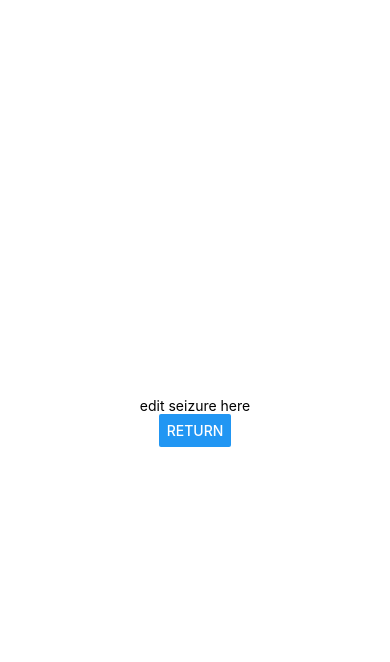
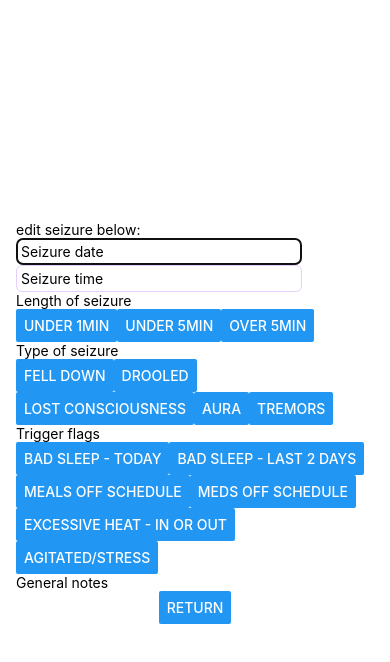
Before and after one commit to ctkcoding/seizure-tracker, a React Native app: screen / in a window 390 px wide. Both pictures are taken after a click on the button "ADD A SEIZURE". Shown: the top 662 px of the page. Built offline with nearby package versions, Linux system fonts and the light colour scheme.

Commit message:
build more unstyled mockup

```diff
--- a/components/SeizureEditor.tsx
+++ b/components/SeizureEditor.tsx
@@ -6,12 +6,52 @@ interface SeizureEditorProps {
     visible: boolean;
     onCancel: () => void;
 }
+
 function SeizureEditor(props: SeizureEditorProps) {
     return(
         <Modal visible={props.visible} animationType="slide">
             <View style={styles.inputContainer}>
-                <View>
-                    <Text>edit seizure here</Text>
+                <View style={styles.viewSection}>
+                    <Text>edit seizure below:</Text>
+                    <TextInput // todo - handle as form
+                        style={styles.textInput}
+                        placeholder="Seizure date"
+                        // onChangeText={goalInputHandler}
+                        // value={enteredGoalText}
+                    />
+                    <TextInput
+                        placeholder="Seizure time"
+                        style={styles.textInput}
+                    />
+                    {/* button based booleans */}
+                    {/* <Text>Experience flags</Text> */}
+                    <Text>Length of seizure</Text>
+                    <View style={styles.buttonContainer}>
+                        <Button title="Under 1min"/>
+                        <Button title="Under 5min"/>
+                        <Button title="Over 5min"/>
+                    </View>
+
+                    <Text>Type of seizure</Text>
+                    <View style={styles.buttonContainer}>
+                        <Button title="Fell down"/>
+                        <Button title="Drooled"/>
+                        <Button title="Lost consciousness"/>
+                        <Button title="Aura"/>
+                        <Button title="Tremors"/>
+                    </View>
+
+                    <Text>Trigger flags</Text>
+                    <View style={styles.buttonContainer}>
+                        <Button title="Bad sleep - today"/>
+                        <Button title="Bad sleep - last 2 days"/>
+                        <Button title="Meals off schedule"/>
+                        <Button title="Meds off schedule"/>
+                        <Button title="Excessive heat - in or out"/>
+                        <Button title="Agitated/stress"/>
+                    </View>
+
+                    <TextInput placeholder="General notes"/>
                 </View>
                 <View>
                     <Button title="Return" onPress={props.onCancel}/>
@@ -31,24 +71,29 @@ const styles = StyleSheet.create({
         padding: 16,
         // backgroundColor: '#311b6b'
       },
+    viewSection: {
+        justifyContent: 'center',
+        alignItems: 'flex-start',
+    },
     // image: {
     //     width: 100,
     //     height: 100,
     //     margin: 20,
     // },
-    // textInput: {
-    //     borderWidth: 1,
-    //     borderColor: '#e4d0ff',
-    //     backgroundColor: '#e4d0ff',
-    //     width: '70%',
-    //     marginRight: 8,
-    //     padding: 16,
-    //     color: '#120438',
-    //     borderRadius: 6,
-    //   },
-    // buttonContainer: {
-    //     flexDirection: 'row',
-    // },
+    textInput: {
+        borderWidth: 1,
+        borderColor: '#e4d0ff',
+        // backgroundColor: '#e4d0ff',
+        width: '80%',
+        marginRight: 8,
+        padding: 4,
+        // color: '#120438',
+        borderRadius: 6,
+      },
+    buttonContainer: {
+        flexDirection: 'row',
+        flexWrap: 'wrap',    // Allow items to wrap to the next line
+    },
     // button: {
     //     width: '30%',
     //     marginTop: 16,
```
